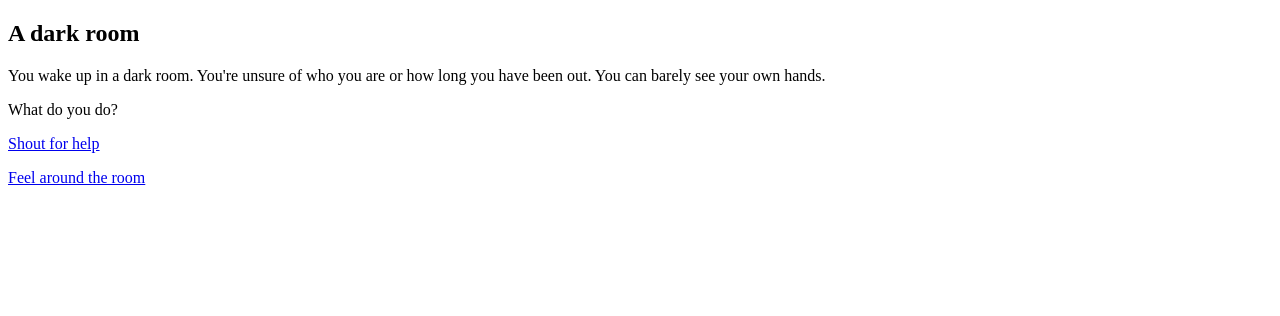
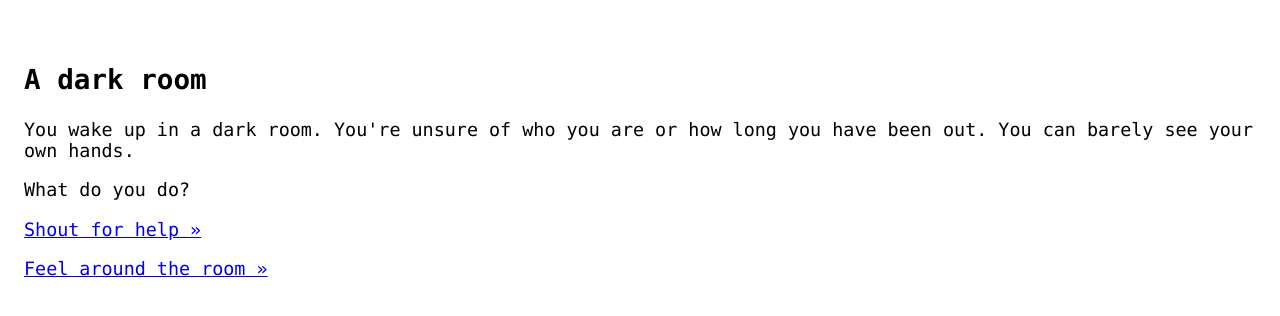
Before and after one commit to joek13/theoryquest, a plain HTML site: page docs/adarkroom.html in a window 1280 px wide. Drawn offline with Linux system fonts and the light colour scheme; the site is published under a folder, as on GitHub Pages, so addresses that start at the root find nothing.

Commit message:
Update href for stylesheet to work with Github Pages

```diff
--- a/docs/adarkroom.html
+++ b/docs/adarkroom.html
@@ -3,7 +3,7 @@
 <html>
     <head>
         <title>A dark room | TheoryQuest</title>
-        <link href="/css/style.css" rel="stylesheet" />
+        <link href="./css/style.css" rel="stylesheet" />
     </head>
     <body>
         <section class="container">
```
Also changed, not shown: docs/feel.html (+1 -1 lines), docs/index.html (+1 -1 lines), docs/shout.html (+1 -1 lines).
